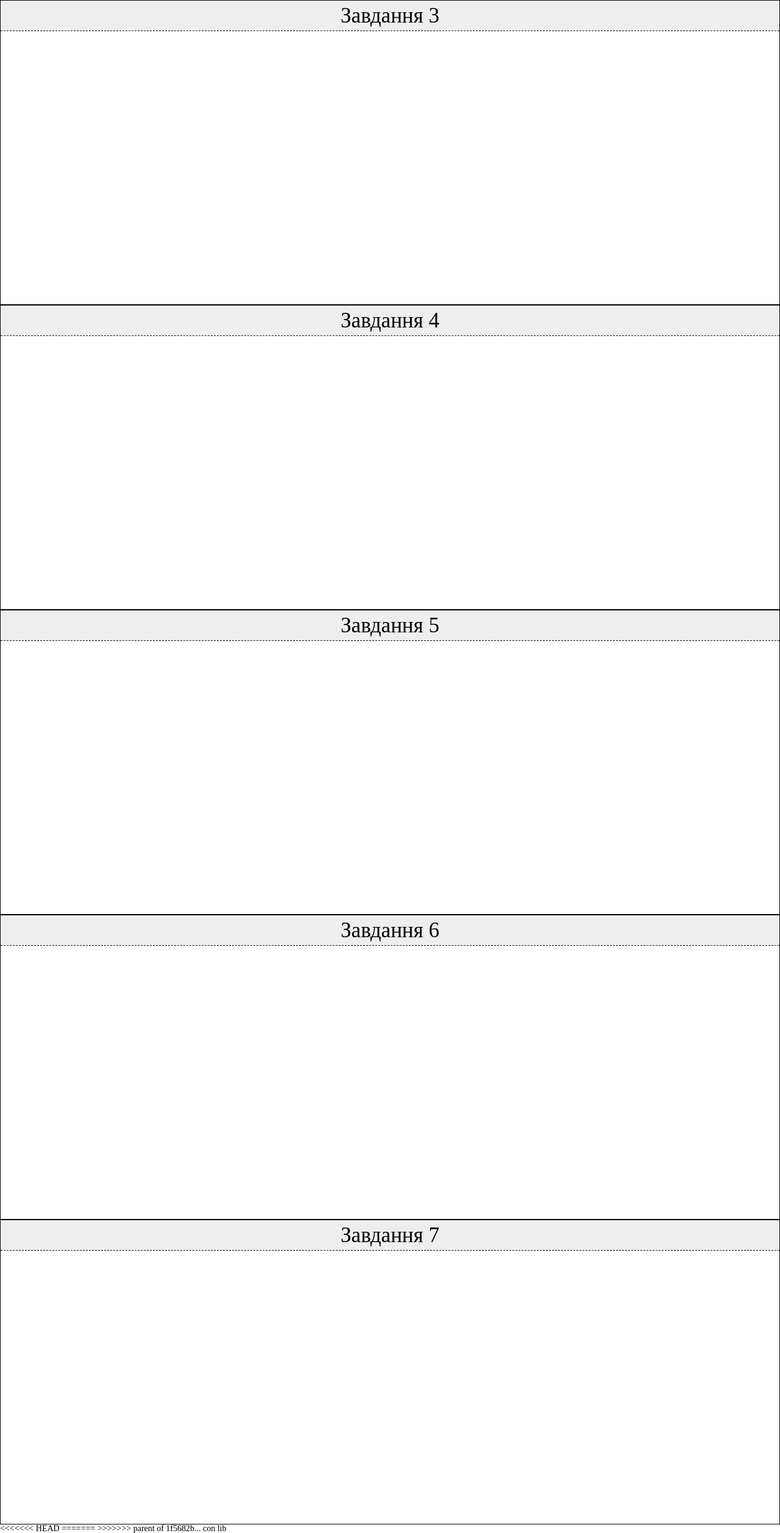
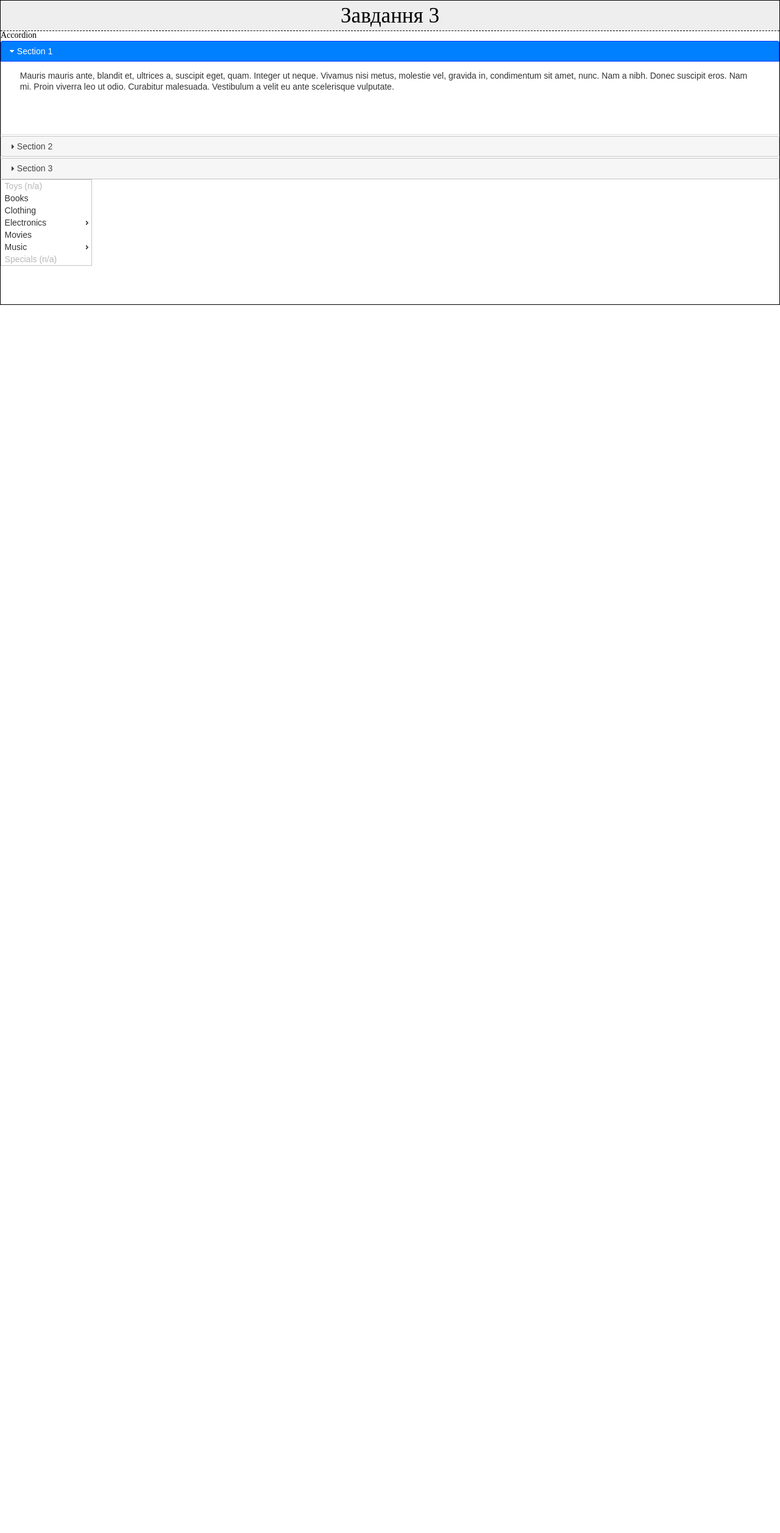
Before and after one commit to unknownMusician/WebDev, a PHP site: page / in a window 1280 px wide. Shown: the whole page at 61% size. After the commit the page ends 500 px from the top, so only its background shows below. Run offline with PHP 8.4, Linux system fonts and the light colour scheme; some libraries are stand-ins or nearby versions.

Commit message:
MEGA FIX

```diff
--- a/lab5/index.html
+++ b/lab5/index.html
@@ -1,12 +1,12 @@
-
 <!DOCTYPE html>
 <html lang="en">
 
 <head>
     <link rel="stylesheet" type="text/css" href="style.css">
+    <link rel="stylesheet"
+          href="http://ajax.googleapis.com/ajax/libs/jqueryui/1.10.3/themes/smoothness/jquery-ui.min.css"/>
     <meta charset="UTF-8">
     <meta name="viewport" content="width=device-width, initial-scale=1.0">
-    <script type="text/javascript" src="http://ajax.googleapis.com/ajax/libs/jquery/1.5/jquery.min.js"></script>
     <title>Document</title>
 </head>
 
@@ -16,36 +16,124 @@
 <main>
     <div class="task">
         <h1>Завдання 3</h1>
-            <div class="taskContent">
-                <div id="element31"></div>
-                <div id="element32"></div>
-                <div id="element33"></div>
+        <div class="task-content">
+            <div class="task-content__elements">
+                <div class="task-content__element">
+                    <div class="accordion">
+                        <h2 class="accordion__title">Accordion</h2>
+                        <div class="accordion__sections">
+                            <h3>Section 1</h3>
+                            <div>
+                                <p>
+                                    Mauris mauris ante, blandit et, ultrices a, suscipit eget, quam. Integer
+                                    ut neque. Vivamus nisi metus, molestie vel, gravida in, condimentum sit
+                                    amet, nunc. Nam a nibh. Donec suscipit eros. Nam mi. Proin viverra leo ut
+                                    odio. Curabitur malesuada. Vestibulum a velit eu ante scelerisque vulputate.
+                                </p>
                             </div>
+                            <h3>Section 2</h3>
+                            <div>
+                                <p>
+                                    Sed non urna. Donec et ante. Phasellus eu ligula. Vestibulum sit amet
+                                    purus. Vivamus hendrerit, dolor at aliquet laoreet, mauris turpis porttitor
+                                    velit, faucibus interdum tellus libero ac justo. Vivamus non quam. In
+                                    suscipit faucibus urna.
+                                </p>
+                            </div>
+                            <h3>Section 3</h3>
+                            <div>
+                                <p>
+                                    Nam enim risus, molestie et, porta ac, aliquam ac, risus. Quisque lobortis.
+                                    Phasellus pellentesque purus in massa. Aenean in pede. Phasellus ac libero
+                                    ac tellus pellentesque semper. Sed ac felis. Sed commodo, magna quis
+                                    lacinia ornare, quam ante aliquam nisi, eu iaculis leo purus venenatis dui.
+                                </p>
+                                <ul>
+                                    <li>List item one</li>
+                                    <li>List item two</li>
+                                    <li>List item three</li>
+                                </ul>
+                            </div>
+                        </div>
+                    </div>
+                </div>
+                <div class="task-content__element"></div>
+                <div class="task-content__element">
+                    <ul id="menu">
+                        <li class="ui-state-disabled">
+                            <div>Toys (n/a)</div>
+                        </li>
+                        <li>
+                            <div>Books</div>
+                        </li>
+                        <li>
+                            <div>Clothing</div>
+                        </li>
+                        <li>
+                            <div>Electronics</div>
+                            <ul>
+                                <li class="ui-state-disabled">
+                                    <div>Home Entertainment</div>
+                                </li>
+                                <li>
+                                    <div>Car Hifi</div>
+                                </li>
+                                <li>
+                                    <div>Utilities</div>
+                                </li>
+                            </ul>
+                        </li>
+                        <li>
+                            <div>Movies</div>
+                        </li>
+                        <li>
+                            <div>Music</div>
+                            <ul>
+                                <li>
+                                    <div>Rock</div>
+                                    <ul>
+                                        <li>
+                                            <div>Alternative</div>
+                                        </li>
+                                        <li>
+                                            <div>Classic</div>
+                                        </li>
+                                    </ul>
+                                </li>
+                                <li>
+                                    <div>Jazz</div>
+                                    <ul>
+                                        <li>
+                                            <div>Freejazz</div>
+                                        </li>
+                                        <li>
+                                            <div>Big Band</div>
+                                        </li>
+                                        <li>
+                                            <div>Modern</div>
+                                        </li>
+                                    </ul>
+                                </li>
+                                <li>
+                                    <div>Pop</div>
+                                </li>
+                            </ul>
+                        </li>
+                        <li class="ui-state-disabled">
+                            <div>Specials (n/a)</div>
+                        </li>
+                    </ul>
+                </div>
+                <div class="task-content__element"></div>
 
             </div>
-        <div class="task">
-            <h1>Завдання 4</h1>
-
         </div>
-        <div class="task">
-            <h1>Завдання 5</h1>
-
-        </div>
-        <div class="task">
-            <h1>Завдання 6</h1>
-
-        </div>
-        <div class="task">
-            <h1>Завдання 7</h1>
-
     </div>
 </main>
-<<<<<<< HEAD
-    <script src="script.js">
-    </script>
-=======
+<script type="text/javascript" src="http://ajax.googleapis.com/ajax/libs/jquery/1.5/jquery.min.js"></script>
+<script src="http://ajax.googleapis.com/ajax/libs/jqueryui/1.10.3/jquery-ui.min.js"></script>
 <script src="script.js"></script>
->>>>>>> parent of 1f5682b... con lib
+
 </body>
 
 </html>
--- a/lab5/script.js
+++ b/lab5/script.js
@@ -1,6 +1,8 @@
 
 $(document).ready(function() {
 
-    // todo
+    $(".accordion__sections").accordion()
+    $("#menu").menu()
+
 
 });
--- a/lab5/style.css
+++ b/lab5/style.css
@@ -97,7 +97,6 @@ h6 {
 main {
     width: 100%;
     display: grid;
-    grid-template-rows: repeat(500px);
 }
 
 .task {
@@ -115,7 +114,7 @@ h1 {
     border-style: dashed;
 }
 
-.taskContent {
+.task-content {
     width: 100%;
     height: 450px;
     display: flex;
```
Lines whose indentation alone changed are shown as unchanged.
